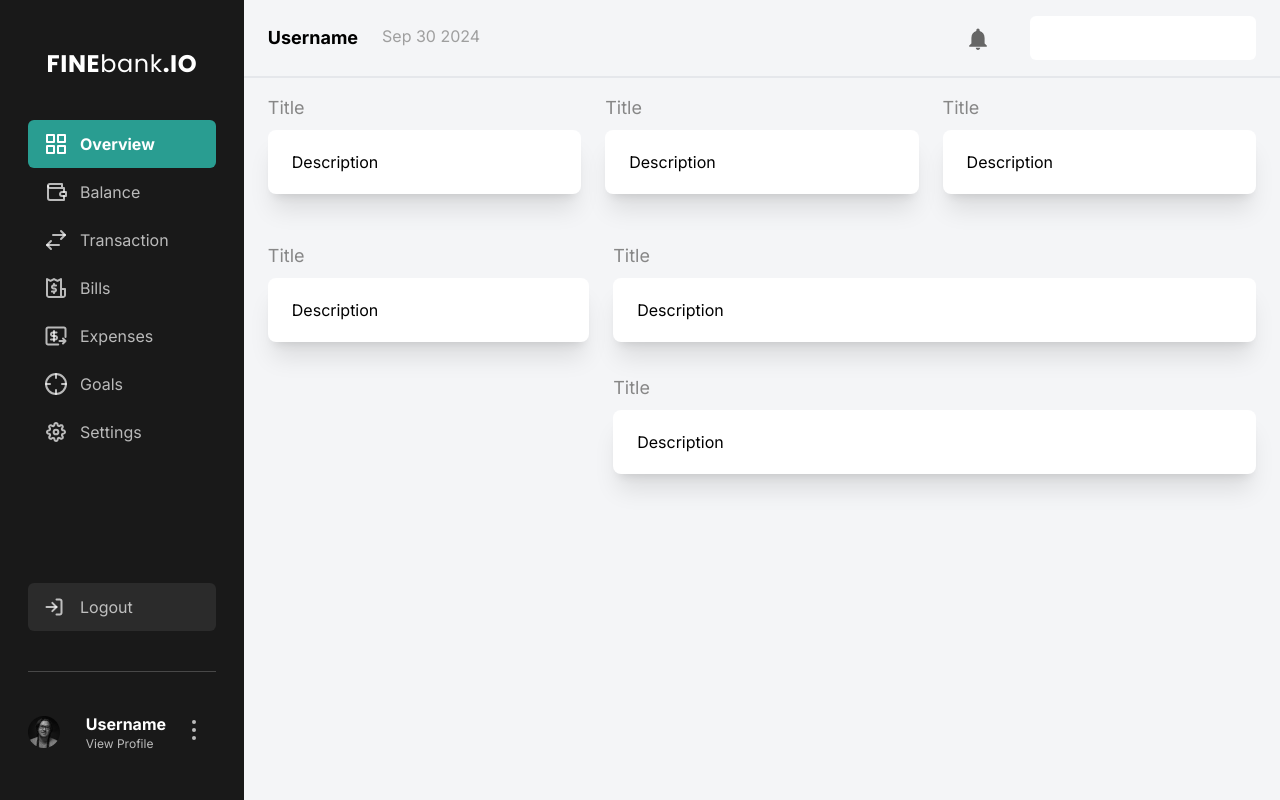
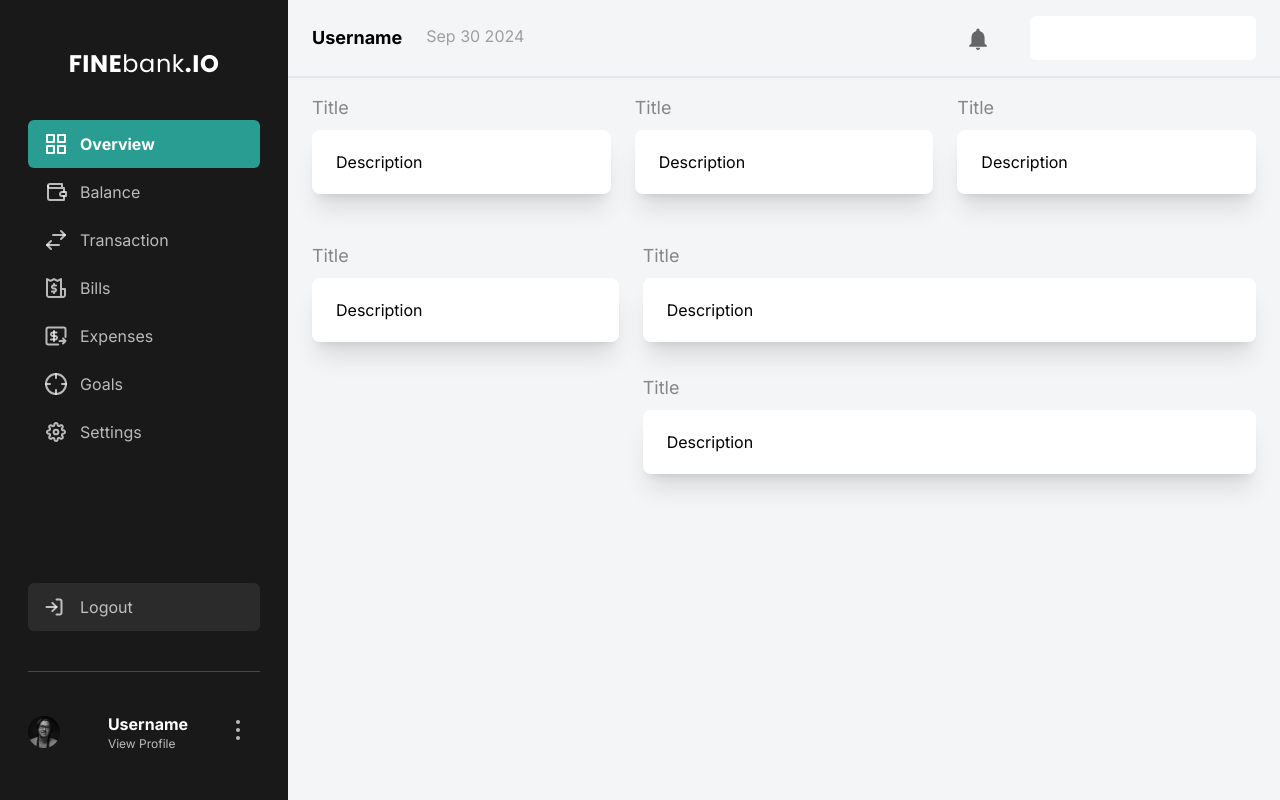
Before and after one commit to stnDinus/admin-ui, a React (Vite) app: page / in a window 1280 px wide. Built offline with nearby package versions, Linux system fonts and the light colour scheme; a web font is replaced by a local one.

Commit message:
feat: sticky nav

```diff
--- a/src/components/Fragments/Navbar.jsx
+++ b/src/components/Fragments/Navbar.jsx
@@ -49,7 +49,8 @@ const Navbar = () => {
   ];
 
   return (
-    <nav className="bg-defaultBlack text-special-bg2 sm:w-72 w-36 min-h-screen px-7 py-12 flex flex-col justify-between">
+    <div className="bg-defaultBlack">
+      <nav className="sticky top-0 text-special-bg2 sm:w-72 w-36 min-h-screen px-7 py-12 flex flex-col justify-between">
         <div>
           <div className="flex justify-center mb-10">
             <Logo variant="text-white text-sm sm:text-2xl" />
@@ -93,6 +94,7 @@ const Navbar = () => {
           </div>
         </div>
       </nav>
+    </div>
   );
 };
 
```
Lines whose indentation alone changed are shown as unchanged.
